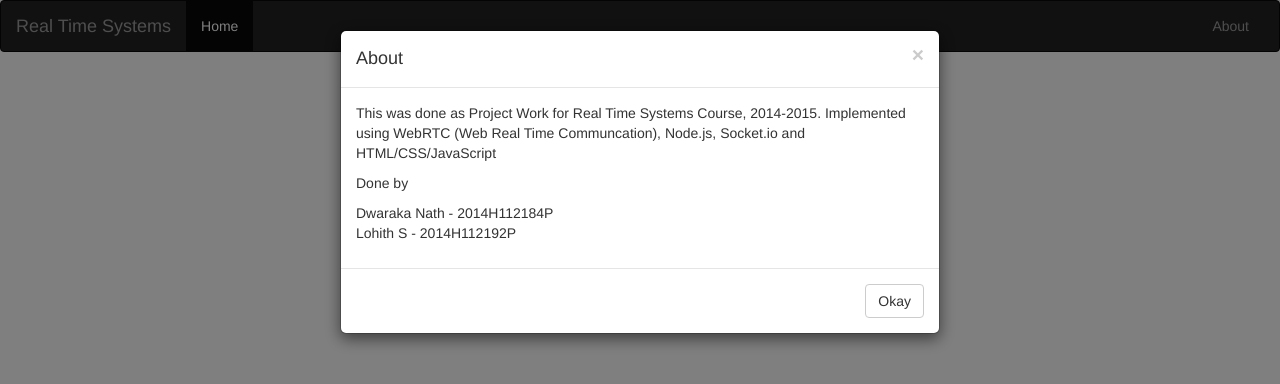
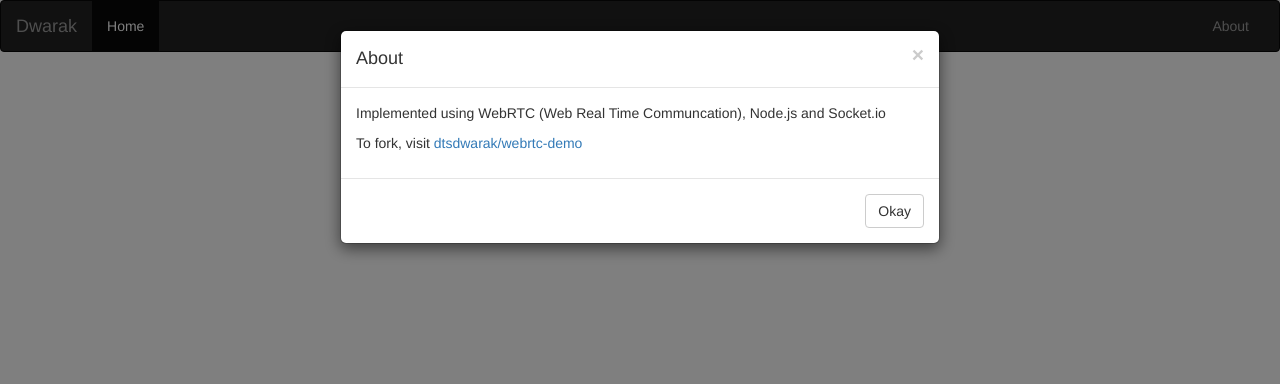
Before and after one commit to dtsdwarak/webrtc-demo, a website: page index.html in a window 1280 px wide. Both pictures are taken after a click on the link "About". Drawn offline with Linux system fonts and the light colour scheme; no server answers.

Commit message:
Works now!

```diff
--- a/index.html
+++ b/index.html
@@ -23,7 +23,7 @@
 
                 <!-- Navbar Header -->
                 <div class="navbar-header">
-                <a href="#" class="navbar-brand">Real Time Systems</a>
+                <a href="https://www.dwarak.in" class="navbar-brand" target="_blank">Dwarak</a>
                 </div>
 
                 <!-- Navigation bar links -->
@@ -75,9 +75,8 @@
 
               <!-- Modal Body -->
               <div class="modal-body">
-                <p>This was done as Project Work for Real Time Systems Course, 2014-2015. Implemented using WebRTC (Web Real Time Communcation), Node.js, Socket.io and HTML/CSS/JavaScript</p>
-                <p>Done by</p>
-                <p>Dwaraka Nath - 2014H112184P <br/> Lohith S - 2014H112192P</p>
+                <p>Implemented using WebRTC (Web Real Time Communcation), Node.js and Socket.io</p>
+                <p>To fork, visit <a href="https://github.com/dtsdwarak/webrtc-demo" target="_blank">dtsdwarak/webrtc-demo</a></p>
               </div>
 
               <!-- Modal Footer -->
```
Also changed, not shown: app.json (added, +7 -0 lines), README.md.
